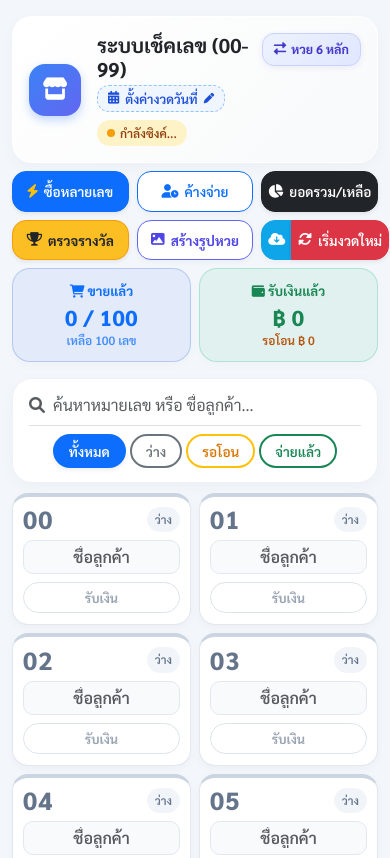
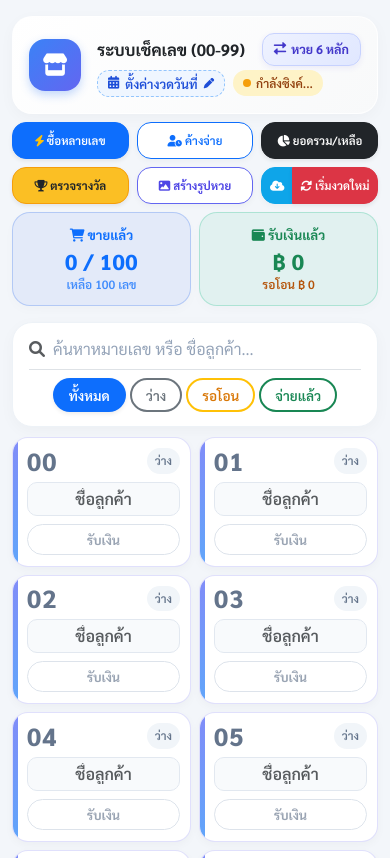
Before and after one commit to fngziii/fngziii.github.io, a website: page 00-99/index.html in a window 390 px wide. Shown: the top 858 px of the page. Drawn offline with nearby package versions, Linux system fonts and the light colour scheme; some packages are replaced by stand-ins of ours; no server answers; a script that the page names is missing.

Commit message:
Fix 00-99 header online badge row, muted search placeholder, left status bar, and mobile fit

```diff
--- a/00-99/index.html
+++ b/00-99/index.html
@@ -114,6 +114,13 @@
         color: #fff;
     }
     .btn-outline-indigo:hover i { color: #fff !important; }
+    @media (max-width: 440px) {
+        .main-menu-btn {
+            font-size: 0.72rem;
+            padding: 9px 3px;
+            gap: 3px;
+        }
+    }
 
     /* การ์ดสรุปยอดด้านบน 2 ช่อง */
     .stat-card {
@@ -178,7 +185,7 @@
     .ticket-item {
         background: var(--card-bg);
         border-radius: 16px;
-        padding: 10px 10px 11px;
+        padding: 10px 10px 11px 14px;
         box-shadow: 0 3px 10px rgba(0,0,0,0.03);
         position: relative;
         overflow: hidden;
@@ -188,21 +195,40 @@
     }
     .ticket-item:hover { box-shadow: 0 6px 16px rgba(0,0,0,0.07); transform: translateY(-2px); }
 
-    /* สีสถานะ (แถบสีด้านบนป้ายเล็ก) */
+    /* สีสถานะ (แถบสีด้านซ้ายเหมือนหน้าหวย 6 หลัก) */
+    .ticket-item::before {
+        content: '';
+        position: absolute;
+        left: 0;
+        top: 0;
+        height: 100%;
+        width: 5px;
+    }
     .status-free {
-        border: 1px solid #e2e8f0;
-        border-top: 4px solid #cbd5e1;
+        border: 1px solid rgba(99, 102, 241, 0.2);
         background: #ffffff;
+    }
+    .status-free::before {
+        background: linear-gradient(180deg, #818cf8, #60a5fa);
     }
     .status-pending {
         border: 1px solid rgba(245, 158, 11, 0.35);
-        border-top: 4px solid #f59e0b;
-        background: linear-gradient(180deg, #fffdf6 0%, #ffffff 100%);
+        background: linear-gradient(to right, #fffdf8, #ffffff);
+    }
+    .status-pending::before {
+        background: linear-gradient(180deg, #fbbf24, #f59e0b);
     }
     .status-paid {
         border: 1px solid rgba(16, 185, 129, 0.35);
-        border-top: 4px solid #10b981;
-        background: linear-gradient(180deg, #f2fbf7 0%, #ffffff 100%);
+        background: linear-gradient(to right, #f2fbf7, #ffffff);
+    }
+    .status-paid::before {
+        background: linear-gradient(180deg, #34d399, #10b981);
+    }
+
+    #searchInput::placeholder {
+        color: #94a3b8;
+        opacity: 1;
     }
 
     .lotto-num {
@@ -350,30 +376,30 @@
 
     <!-- ส่วนหัวร้านค้า -->
     <div class="shop-header-card p-3 mb-2">
-        <div class="d-flex align-items-start justify-content-between">
-            <div class="d-flex align-items-center min-w-0 flex-grow-1">
+        <div class="d-flex align-items-center">
             <div class="shop-icon me-3">
                 <i class="fas fa-store"></i>
             </div>
             <div class="flex-grow-1 min-w-0">
-                    <h5 class="fw-bold m-0 text-dark">ระบบเช็คเลข (00-99)</h5>
-                    <div class="mt-1 d-flex align-items-center gap-2 flex-wrap">
-                        <span class="period-badge" onclick="editDrawDatePrompt()" title="คลิกเพื่อแก้ไขงวดวันที่">
+                <div class="d-flex align-items-center justify-content-between gap-2 min-w-0">
+                    <h5 class="fw-bold m-0 text-dark text-truncate min-w-0" style="font-size: clamp(1rem, 4.2vw, 1.2rem);">ระบบเช็คเลข (00-99)</h5>
+                    <a href="../" class="mode-switch-btn" onclick="return goToMainLotto(event)" title="สลับกลับไปหน้าสลาก 6 หลัก">
+                        <i class="fas fa-exchange-alt"></i>
+                        <span>หวย 6 หลัก</span>
+                    </a>
+                </div>
+                <div class="mt-1 d-flex align-items-center gap-2 flex-nowrap">
+                    <span class="period-badge text-truncate" onclick="editDrawDatePrompt()" title="คลิกเพื่อแก้ไขงวดวันที่">
                         <i class="fas fa-calendar-alt"></i>
                         <span id="drawDateDisplay">ตั้งค่างวดวันที่</span>
                         <i class="fas fa-pen" style="font-size: 0.65rem;"></i>
                     </span>
-                        <span id="syncBadge" class="sync-badge sync-connecting">
+                    <span id="syncBadge" class="sync-badge sync-connecting flex-shrink-0">
                         <span class="dot-pulse"></span>
                         <span id="syncBadgeText">โหมดออฟไลน์</span>
                     </span>
                 </div>
             </div>
-            </div>
-            <a href="../" class="mode-switch-btn ms-2" onclick="return goToMainLotto(event)" title="สลับกลับไปหน้าสลาก 6 หลัก">
-                <i class="fas fa-exchange-alt"></i>
-                <span>หวย 6 หลัก</span>
-            </a>
         </div>
     </div>
 
```
Lines whose indentation alone changed are shown as unchanged.
